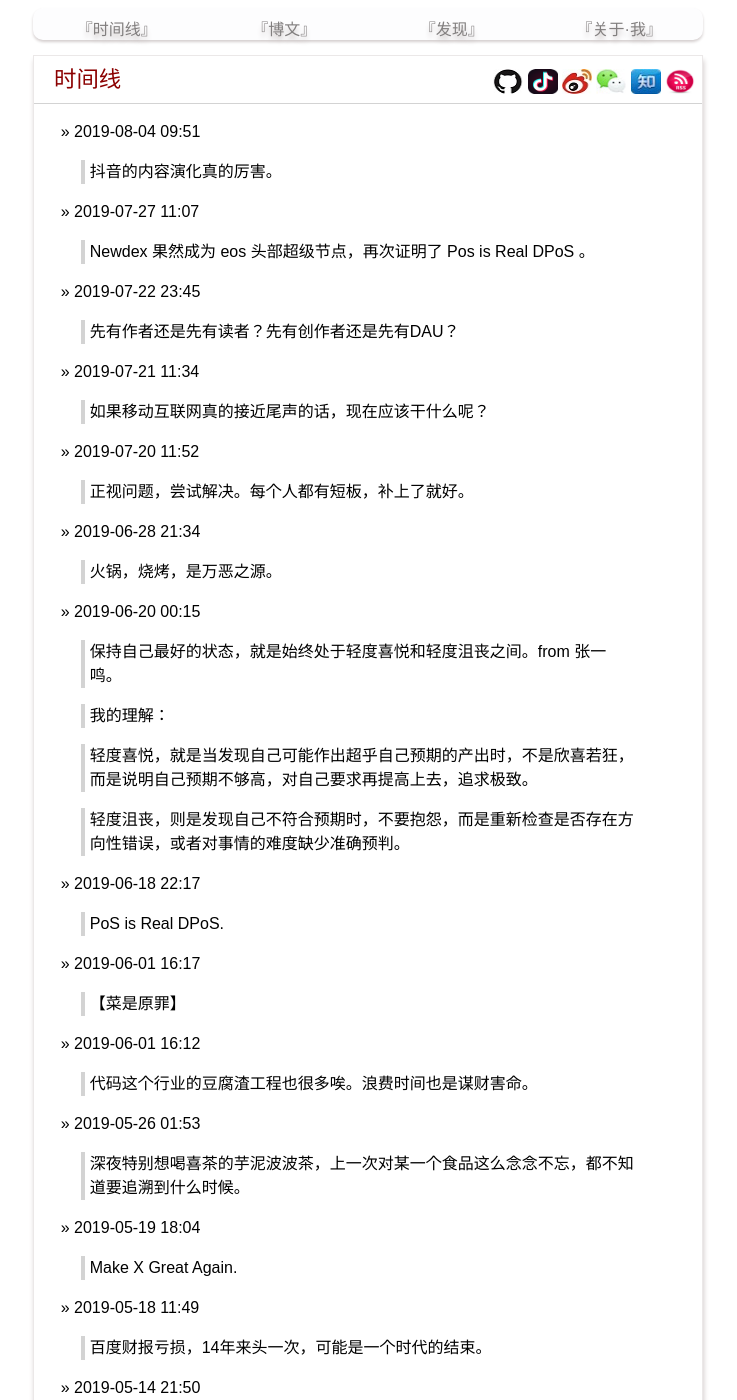
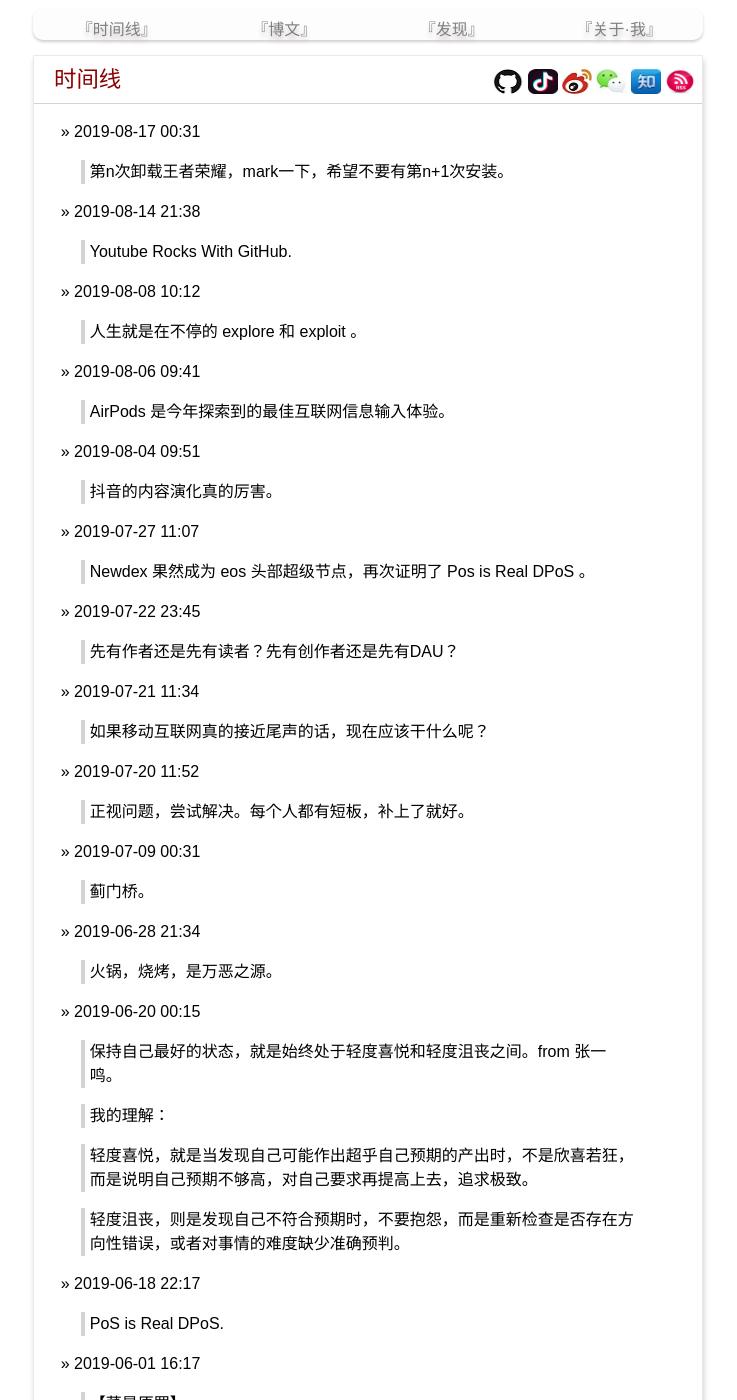
Before and after one commit to yanyiwu/blog, a Jekyll site: the page built from index.md, in a window 1280 px wide and 1400 px high. Shown: the whole window, without its empty margins (272-1009 px from the left). Built offline with Jekyll 4.4.1, drawn with Linux system fonts in a browser that asks for light colours; Markdown is read by kramdown in place of the engine named in the settings; comment, search, counter and statistics services are not loaded.

Commit message:
[moment]

```diff
--- a/index.md
+++ b/index.md
@@ -2,6 +2,22 @@
 layout: posting
 title: 时间线
 ---
+
+&raquo; 2019-08-17 00:31
+
+> 第n次卸载王者荣耀，mark一下，希望不要有第n+1次安装。
+
+&raquo; 2019-08-14 21:38
+
+> Youtube Rocks With GitHub.
+
+&raquo; 2019-08-08 10:12
+
+> 人生就是在不停的 explore 和 exploit 。
+
+&raquo; 2019-08-06 09:41
+
+> AirPods 是今年探索到的最佳互联网信息输入体验。
 
 &raquo; 2019-08-04 09:51
 
@@ -22,6 +38,10 @@ title: 时间线
 &raquo; 2019-07-20 11:52
 
 > 正视问题，尝试解决。每个人都有短板，补上了就好。
+
+&raquo; 2019-07-09 00:31
+
+> 蓟门桥。
 
 &raquo; 2019-06-28 21:34
 
```
